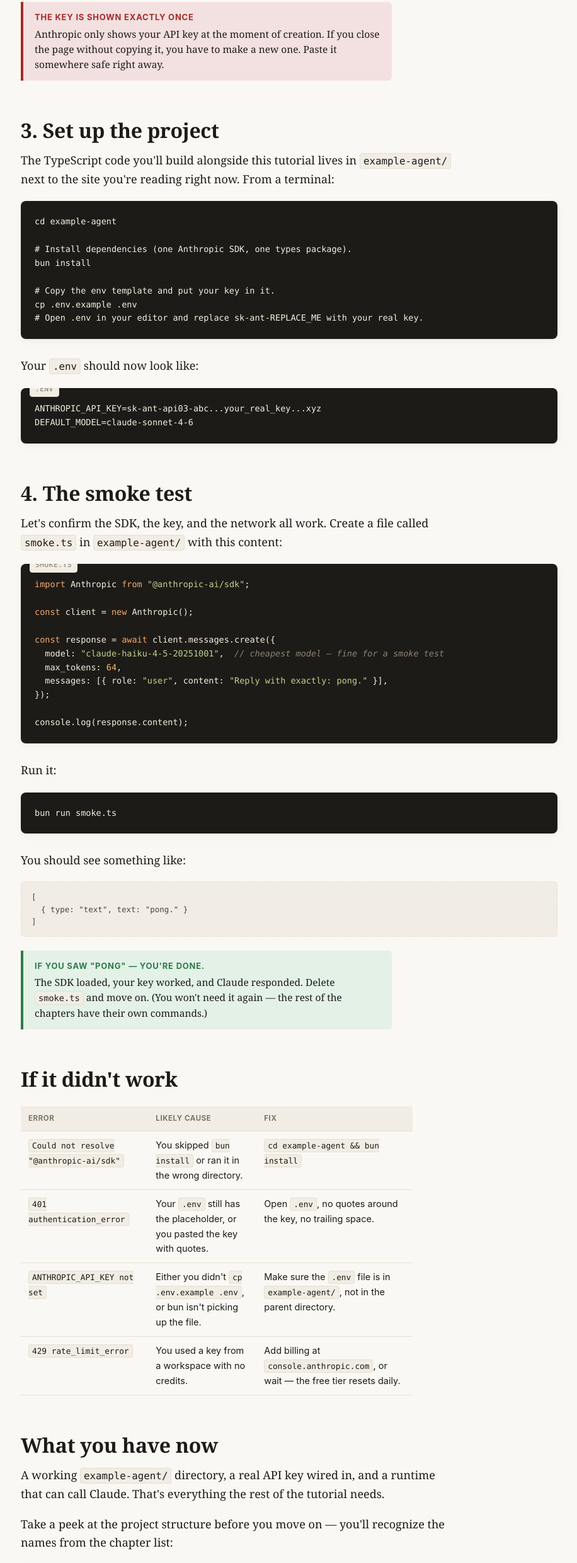
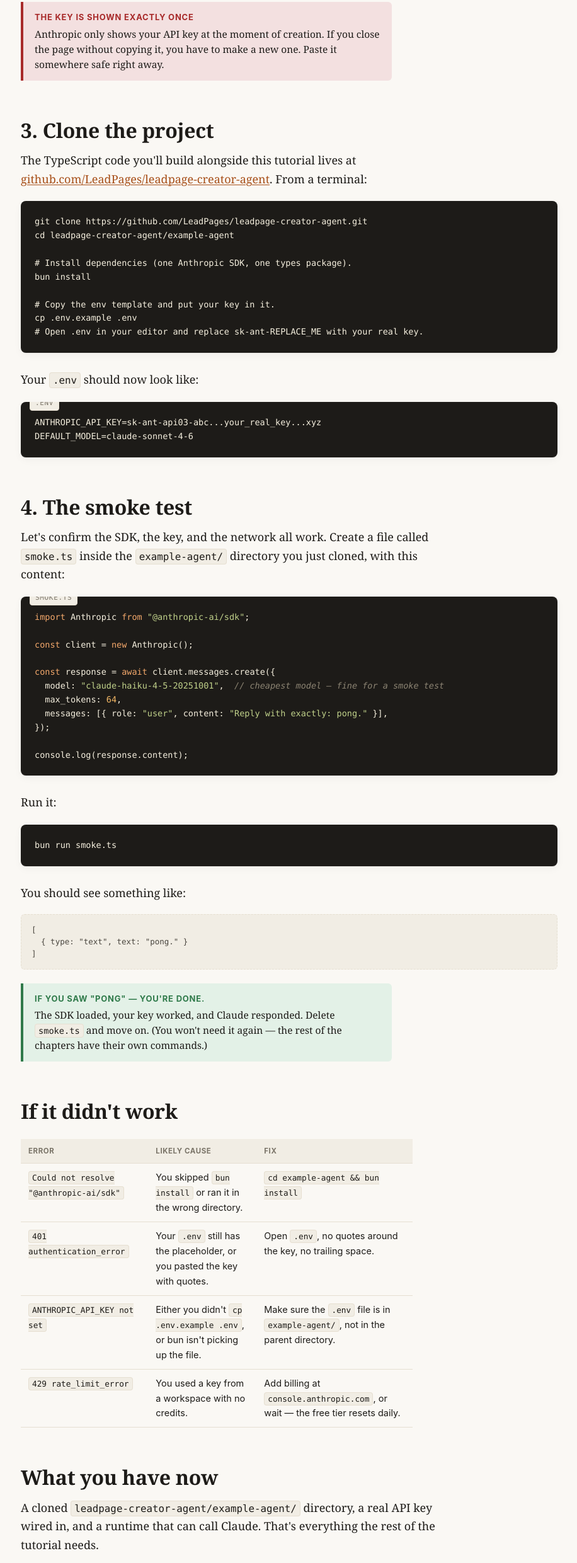
Before and after one commit to LeadPages/leadpage-creator-agent, a plain HTML site: page site/01-setup.html in a window 1280 px wide. Shown: the part 1348-3829 px from the top of the page at 63% size, without its empty margins (311-1227 px from the left). Drawn offline with Linux system fonts and the light colour scheme.

Commit message:
Point tutorial setup at github.com/LeadPages/leadpage-creator-agent

```diff
--- a/site/01-setup.html
+++ b/site/01-setup.html
@@ -90,15 +90,16 @@
         Paste it somewhere safe right away.</p>
       </div>
 
-      <h2>3. Set up the project</h2>
+      <h2>3. Clone the project</h2>
 
       <p>
-        The TypeScript code you'll build alongside this tutorial lives in
-        <code>example-agent/</code> next to the site you're reading right
-        now. From a terminal:
+        The TypeScript code you'll build alongside this tutorial lives at
+        <a href="https://github.com/LeadPages/leadpage-creator-agent">github.com/LeadPages/leadpage-creator-agent</a>.
+        From a terminal:
       </p>
 
-      <pre><code class="lang-bash">cd example-agent
+      <pre><code class="lang-bash">git clone https://github.com/LeadPages/leadpage-creator-agent.git
+cd leadpage-creator-agent/example-agent
 
 # Install dependencies (one Anthropic SDK, one types package).
 bun install
@@ -116,8 +117,9 @@
 
       <p>
         Let's confirm the SDK, the key, and the network all work. Create a
-        file called <code>smoke.ts</code> in <code>example-agent/</code> with
-        this content:
+        file called <code>smoke.ts</code> inside the
+        <code>example-agent/</code> directory you just cloned, with this
+        content:
       </p>
 
       <pre data-file="smoke.ts"><code class="lang-ts">import Anthropic from "@anthropic-ai/sdk";
@@ -180,9 +182,9 @@
       <h2>What you have now</h2>
 
       <p>
-        A working <code>example-agent/</code> directory, a real API key wired
-        in, and a runtime that can call Claude. That's everything the rest
-        of the tutorial needs.
+        A cloned <code>leadpage-creator-agent/example-agent/</code> directory,
+        a real API key wired in, and a runtime that can call Claude. That's
+        everything the rest of the tutorial needs.
       </p>
 
       <p>
@@ -190,7 +192,7 @@
         recognize the names from the chapter list:
       </p>
 
-      <pre><code class="lang-bash">tree -L 2 example-agent
+      <pre><code class="lang-bash">tree -L 2 leadpage-creator-agent/example-agent
 example-agent
 ├── README.md
 ├── package.json
```
Also changed, not shown: site/index.html (+7 -4 lines).
